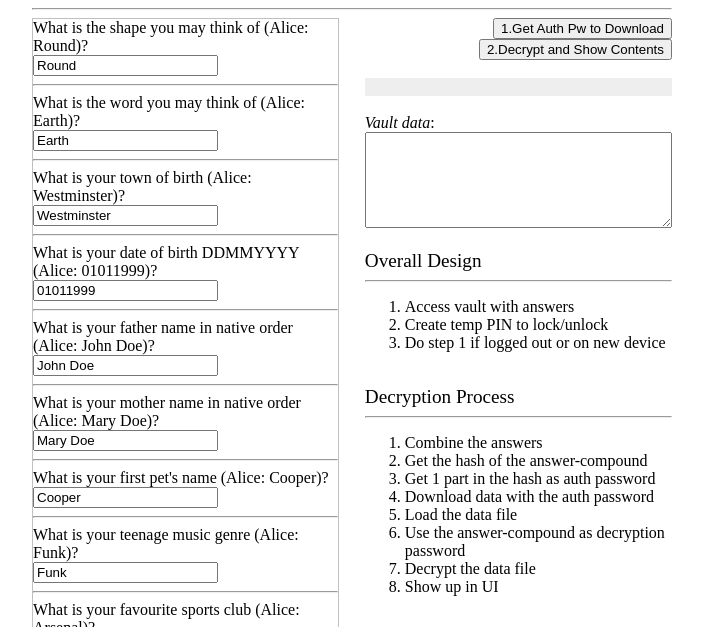
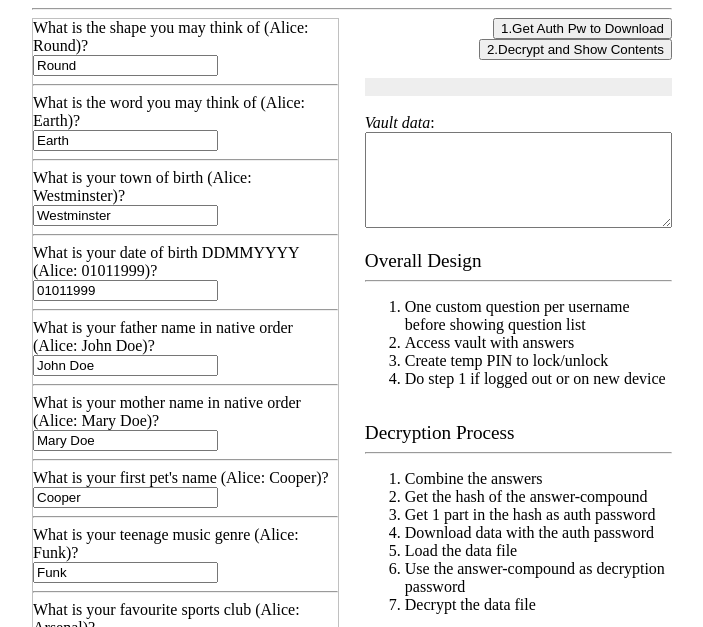
Before and after one commit to recakey/recakey.github.io, a plain HTML site: page src/index.html in a window 1280 px wide. Shown: the part 116-743 px from the top of the page, without its empty margins (288-991 px from the left). Drawn offline with Linux system fonts and the light colour scheme.

Commit message:
Update index.html

```diff
--- a/src/index.html
+++ b/src/index.html
@@ -107,6 +107,7 @@
             <div>
                 <div><big>Overall Design</big></div><hr>
                 <ol>
+                    <li>One custom question per username before showing question list</li>
                     <li>Access vault with answers</li>
                     <li>Create temp PIN to lock/unlock</li>
                     <li>Do step 1 if logged out or on new device</li>
@@ -124,7 +125,6 @@
                     <li>Load the data file</li>
                     <li>Use the answer-compound as decryption password</li>
                     <li>Decrypt the data file</li>
-                    <li>Show up in UI</li>
                 </ol>
             </div>
             <div>&nbsp;</div>
```
